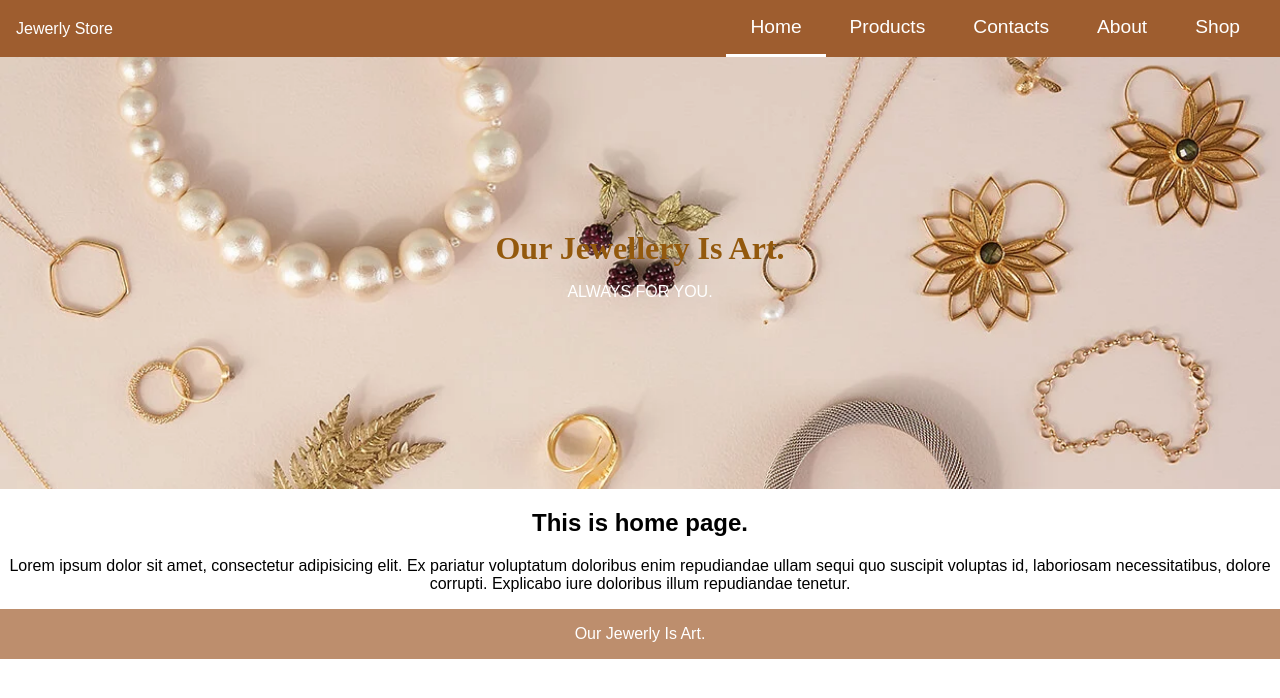
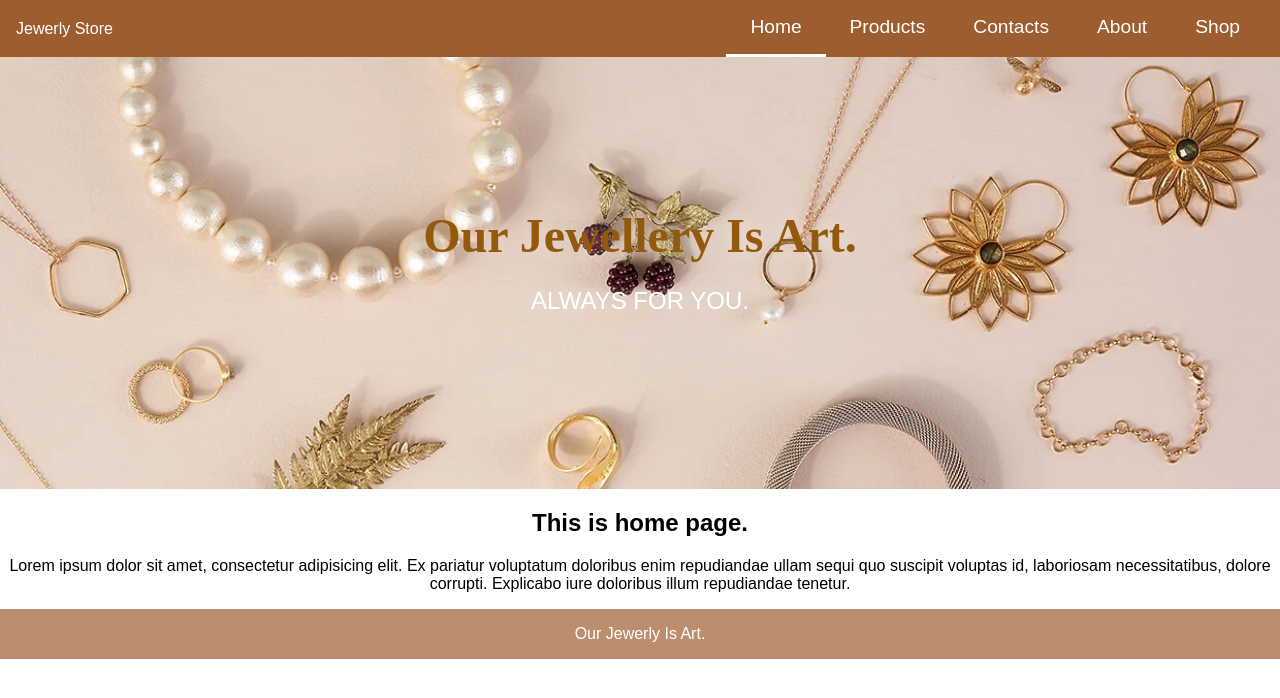
Before and after one commit to NazikAskhatova/diploma, a React (Create React App) app: page / in a window 1280 px wide. Shown: the top 698 px of the page. Built offline with nearby package versions, Linux system fonts and the light colour scheme; a web font is replaced by a local one.

Commit message:
added font-size

```diff
--- a/src/components/Header/Header.css
+++ b/src/components/Header/Header.css
@@ -17,12 +17,12 @@
     text-align: center;
 }
 .first-art {
-  size: 6.5rem;
+font-size: 3rem;
   color: rgb(147, 89, 13);
 }
 .second-art {
 color: white;
 font-size: bold;
 text-transform: uppercase;
-
+font-size: 1.5rem;
 }
```
